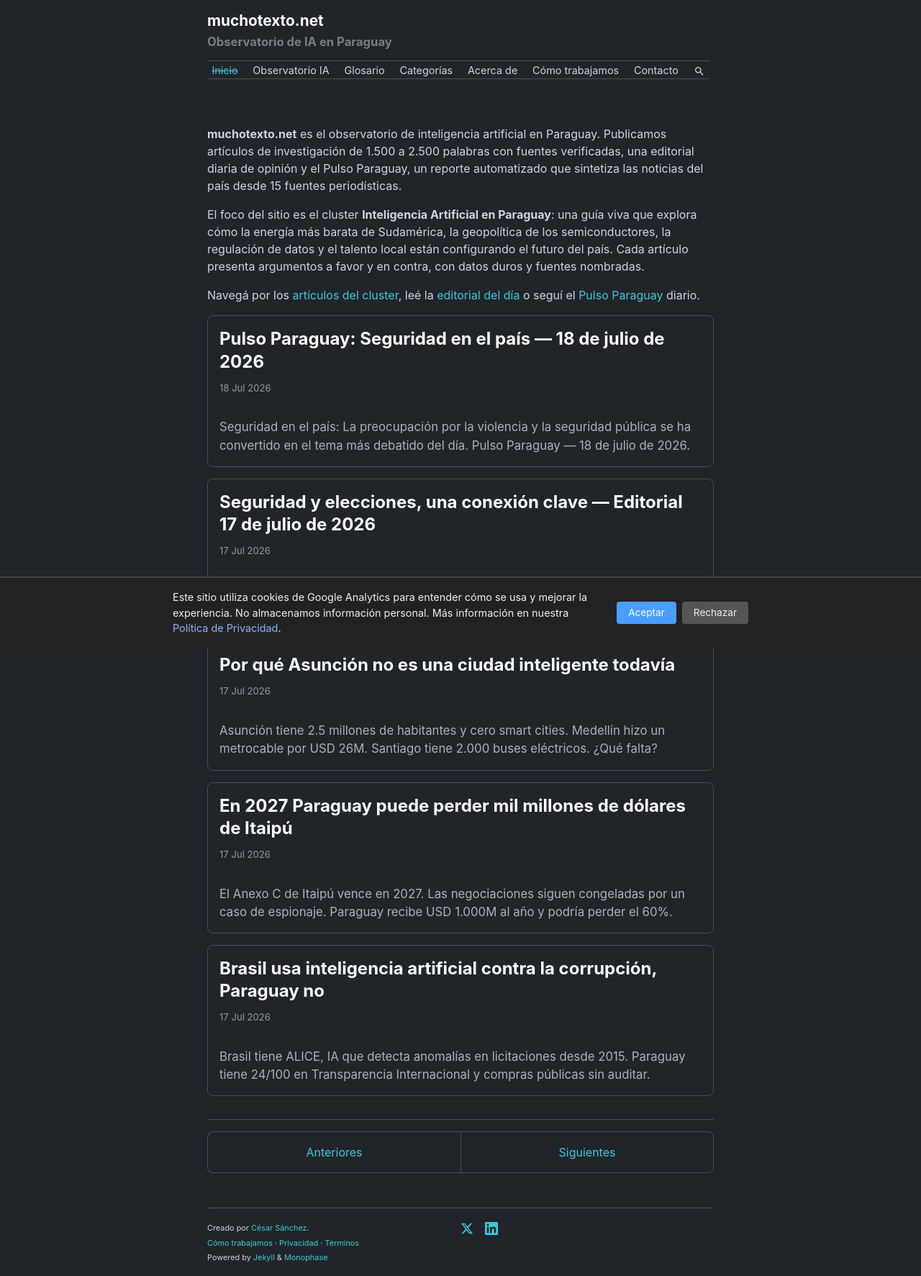
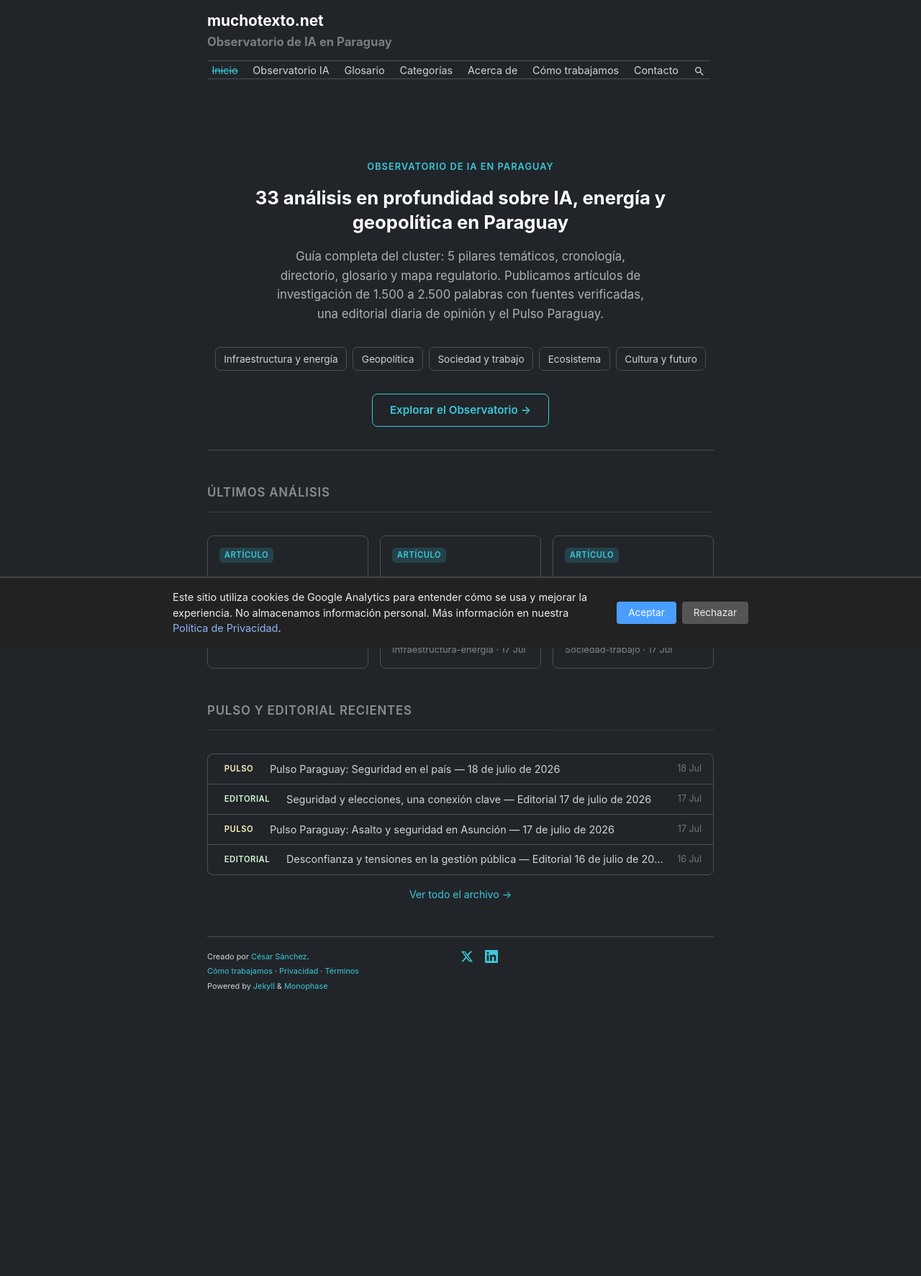
Before and after one commit to miravosqueinteresante/muchotexto.net, a Jekyll site: the page built from index.markdown, in a window 1280 px wide. Shown: the whole page at 72% size. Built offline with Jekyll 4.4.1, drawn with Linux system fonts in a browser that asks for light colours; the list of posts is cut into pages by our own code; after the commit the page ends 1395 px from its top, so only the background shows below that.

Commit message:
feat: redesign homepage as observatorio landing page with hero, cards, daily feed. Disable pagination.

```diff
--- a/_config.yml
+++ b/_config.yml
@@ -84,7 +84,7 @@ tags_path: /tags/
 categories_path: /categories/
 google_analytics: G-LLZE5F9CB7
 pagination:
-  enabled: true
+  enabled: false
   per_page: 5
   permalink: "/page/:num/"
   sort_field: "date"
--- a/_includes/head.html
+++ b/_includes/head.html
@@ -9,13 +9,7 @@
   <link rel="llms.txt" href="/llms.txt">
   {% feed_meta %}
 
-  {% if paginator.page and paginator.page > 1 %}
-    <meta name="robots" content="noindex, follow">
-    <title>muchotexto.net — Página {{ paginator.page }} de {{ paginator.total_pages }}</title>
-    <meta name="description" content="muchotexto.net — Página {{ paginator.page }} de {{ paginator.total_pages }}. Análisis profundo de inteligencia artificial desde Paraguay.">
-  {% else %}
-    {% seo %}
-  {% endif %}
+  {% seo %}
 
   {% include custom-head.html %}
 </head>
--- a/_layouts/home.html
+++ b/_layouts/home.html
@@ -2,47 +2,53 @@
 layout: default
 ---
 
-<div class="home-intro">
-  {{ content | markdownify }}
-</div>
+{{ content }}
 
-<div class="posts">
-  {% assign posts = site.posts %}
-  {% if paginator %}
-    {% assign posts = paginator.posts %}
-  {% endif %}
-  {% for post in posts %}
-    <div class="post">
-      <h2 class="post-title">
-        <a href="{{ post.url | relative_url }}">
-          {{ post.title }}
-        </a>
-      </h2>
+{% assign articulos = site.posts | where_exp: "p","p.categories contains 'articulos'" %}
+{% assign ultimos_articulos = articulos | slice: 0, 3 %}
+{% assign diarios = site.posts | where_exp: "p","p.categories contains 'pulso-paraguay' or p.categories contains 'editorial'" | slice: 0, 4 %}
 
-      <time datetime="{{ post.date | date_to_xmlschema }}" class="post-meta">{{ post.date | date_to_string }}</time>
+<section class="hero-observatorio">
+  <p class="hero-eyebrow">Observatorio de IA en Paraguay</p>
+  <h1 class="hero-title">{{ articulos.size }} análisis en profundidad sobre IA, energía y geopolítica en Paraguay</h1>
+  <p class="hero-desc">Guía completa del cluster: 5 pilares temáticos, cronología, directorio, glosario y mapa regulatorio. Publicamos artículos de investigación de 1.500 a 2.500 palabras con fuentes verificadas, una editorial diaria de opinión y el Pulso Paraguay.</p>
+  <div class="hero-pillars">
+    <a href="{{ '/ia-en-paraguay/#infraestructura-y-energia' | relative_url }}">Infraestructura y energía</a>
+    <a href="{{ '/ia-en-paraguay/#geopolítica-y-regulación-tech' | relative_url }}">Geopolítica</a>
+    <a href="{{ '/ia-en-paraguay/#ia-sociedad-y-trabajo' | relative_url }}">Sociedad y trabajo</a>
+    <a href="{{ '/ia-en-paraguay/#tecnología-aplicada-y-ecosistema' | relative_url }}">Ecosistema</a>
+    <a href="{{ '/ia-en-paraguay/#cultura-filosofía-y-futuro' | relative_url }}">Cultura y futuro</a>
+  </div>
+  <a class="hero-cta" href="{{ '/ia-en-paraguay/' | relative_url }}">Explorar el Observatorio &rarr;</a>
+</section>
 
-      <p class="post-excerpt">
-        {% if post.description %}
-          {{ post.description | strip_html }}
+<section class="home-section">
+  <h2 class="home-section-title">Últimos análisis</h2>
+  <div class="analysis-grid">
+    {% for post in ultimos_articulos %}
+      <a class="analysis-card" href="{{ post.url | relative_url }}">
+        <span class="badge badge-articulo">Artículo</span>
+        <h3>{{ post.title }}</h3>
+        <p class="analysis-meta">{{ post.tags | first | capitalize }} &middot; {{ post.date | date: "%-d %b" }}</p>
+      </a>
+    {% endfor %}
+  </div>
+</section>
+
+<section class="home-section">
+  <h2 class="home-section-title">Pulso y editorial recientes</h2>
+  <div class="daily-list">
+    {% for post in diarios %}
+      <a class="daily-row" href="{{ post.url | relative_url }}">
+        {% if post.categories contains 'editorial' %}
+          <span class="badge badge-editorial">Editorial</span>
         {% else %}
-          {{ post.excerpt | strip_html }}
+          <span class="badge badge-pulso">Pulso</span>
         {% endif %}
-      </p>
-    </div>
-  {% endfor %}
-</div>
-
-{% if paginator.total_pages > 1 %}
-  <div class="pagination">
-    {% if paginator.previous_page %}
-      <a class="pagination-item newer" href="{{ paginator.previous_page_path | relative_url }}">Anteriores</a>
-    {% else %}
-      <span class="pagination-item newer">Anteriores</span>
-    {% endif %}
-    {% if paginator.next_page %}
-      <a class="pagination-item older" href="{{ paginator.next_page_path | relative_url }}">Siguientes</a>
-    {% else %}
-      <span class="pagination-item older">Siguientes</span>
-    {% endif %}
+        <span class="daily-title">{{ post.title }}</span>
+        <time class="daily-date">{{ post.date | date: "%-d %b" }}</time>
+      </a>
+    {% endfor %}
   </div>
-{% endif %}
+  <a class="see-all" href="{{ '/archive/' | relative_url }}">Ver todo el archivo &rarr;</a>
+</section>
--- /dev/null
+++ b/_sass/monophase/_home.scss
@@ -0,0 +1,231 @@
+/**
+ * Homepage — Observatorio layout
+ * ponytail: design tokens from _variables.scss, dark mode only
+ */
+
+.hero-observatorio {
+  padding: var(--spacer-3) 0 var(--spacer-2);
+  margin-bottom: var(--spacer-3);
+  text-align: center;
+  border-bottom: 1px solid var(--border-color);
+}
+
+.hero-eyebrow {
+  margin: 0 0 var(--spacer);
+  font-size: 0.8em;
+  font-weight: 600;
+  text-transform: uppercase;
+  letter-spacing: 0.08em;
+  color: var(--link-color);
+}
+
+.hero-title {
+  margin: 0 auto var(--spacer);
+  max-width: 36rem;
+  font-size: 1.6em;
+  line-height: 1.35;
+  color: var(--heading-color);
+}
+
+.hero-desc {
+  margin: 0 auto var(--spacer-2);
+  max-width: 32rem;
+  font-size: 1.05em;
+  opacity: 0.8;
+  line-height: 1.6;
+}
+
+.hero-pillars {
+  display: flex;
+  flex-wrap: wrap;
+  justify-content: center;
+  gap: 0.5em;
+  margin-bottom: var(--spacer-2);
+}
+
+.hero-pillars a {
+  padding: 0.4em 0.85em;
+  font-size: 0.85em;
+  border: 1px solid var(--border-color);
+  border-radius: var(--border-radius);
+  color: var(--body-color);
+  text-decoration: none;
+  transition: border-color 0.15s, color 0.15s;
+}
+
+.hero-pillars a:hover {
+  border-color: var(--link-color);
+  color: var(--link-color);
+}
+
+.hero-cta {
+  display: inline-block;
+  padding: 0.7em 1.6em;
+  font-size: 0.95em;
+  font-weight: 600;
+  border: 1px solid var(--link-color);
+  border-radius: var(--border-radius);
+  color: var(--link-color);
+  text-decoration: none;
+  transition: background-color 0.15s, color 0.15s;
+}
+
+.hero-cta:hover {
+  background-color: var(--link-color);
+  color: var(--body-bg-color);
+}
+
+/**
+ * Homepage sections
+ */
+
+.home-section {
+  margin-bottom: var(--spacer-3);
+}
+
+.home-section-title {
+  margin: 0 0 var(--spacer-2);
+  padding-bottom: var(--spacer);
+  font-size: 1.05em;
+  font-weight: 600;
+  text-transform: uppercase;
+  letter-spacing: 0.05em;
+  color: var(--body-color);
+  opacity: 0.6;
+  border-bottom: 1px solid var(--border-color);
+}
+
+/**
+ * Analysis cards — 3-column grid
+ */
+
+.analysis-grid {
+  display: grid;
+  grid-template-columns: 1fr;
+  gap: var(--spacer);
+}
+
+@media (min-width: 40rem) {
+  .analysis-grid {
+    grid-template-columns: repeat(3, 1fr);
+  }
+}
+
+.analysis-card {
+  display: flex;
+  flex-direction: column;
+  padding: var(--spacer);
+  border: 1px solid var(--border-color);
+  border-radius: var(--border-radius);
+  text-decoration: none;
+  color: inherit;
+  transition: border-color 0.15s;
+}
+
+.analysis-card:hover {
+  border-color: var(--link-color);
+}
+
+.analysis-card h3 {
+  margin: var(--spacer) 0 0.35em;
+  font-size: 1em;
+  line-height: 1.4;
+  color: var(--heading-color);
+}
+
+.analysis-meta {
+  margin: 0;
+  font-size: 0.8em;
+  opacity: 0.55;
+}
+
+/**
+ * Badges
+ */
+
+.badge {
+  display: inline-block;
+  padding: 0.15em 0.6em;
+  font-size: 0.7em;
+  font-weight: 600;
+  text-transform: uppercase;
+  letter-spacing: 0.05em;
+  border-radius: var(--border-radius);
+  align-self: flex-start;
+}
+
+.badge-articulo {
+  background: rgba(var(--link-color-rgb), 0.18);
+  color: var(--link-color);
+}
+
+.badge-pulso {
+  background: rgba(var(--warning-color-rgb, 255 200 0), 0.15);
+  color: var(--warning-color);
+}
+
+.badge-editorial {
+  background: rgba(var(--info-color-rgb, 0 200 100), 0.15);
+  color: var(--info-color);
+}
+
+/**
+ * Daily feed — Pulso + Editorial rows
+ */
+
+.daily-list {
+  display: flex;
+  flex-direction: column;
+  gap: 1px;
+  background: var(--border-color);
+  border: 1px solid var(--border-color);
+  border-radius: var(--border-radius);
+  overflow: hidden;
+}
+
+.daily-row {
+  display: flex;
+  align-items: center;
+  gap: var(--spacer);
+  padding: 0.65em var(--spacer);
+  background: var(--body-bg-color);
+  text-decoration: none;
+  color: inherit;
+  transition: background-color 0.1s;
+}
+
+.daily-row:hover {
+  background: var(--code-bg-color);
+}
+
+.daily-row .badge {
+  flex-shrink: 0;
+}
+
+.daily-title {
+  flex: 1;
+  font-size: 0.9em;
+  line-height: 1.35;
+  white-space: nowrap;
+  overflow: hidden;
+  text-overflow: ellipsis;
+}
+
+.daily-date {
+  flex-shrink: 0;
+  font-size: 0.78em;
+  opacity: 0.45;
+  white-space: nowrap;
+}
+
+/**
+ * See all link
+ */
+
+.see-all {
+  display: block;
+  margin-top: var(--spacer);
+  text-align: center;
+  font-size: 0.88em;
+  color: var(--link-color);
+}
--- a/_sass/monophase/main.scss
+++ b/_sass/monophase/main.scss
@@ -3,6 +3,7 @@
 @import "variables";
 @import "base";
 @import "layout";
+@import "home";
 @import "predefined";
 
 @import "highlight-dark";
--- a/index.markdown
+++ b/index.markdown
@@ -3,14 +3,8 @@ layout: home
 sitemap: true
 description: "Observatorio de inteligencia artificial en Paraguay: análisis profundo con datos duros y fuentes verificables. Data centers, energía, geopolítica, talento tech y el futuro digital del país."
 pagination:
-  enabled: true
+  enabled: false
 ---
-
-**muchotexto.net** es el observatorio de inteligencia artificial en Paraguay. Publicamos artículos de investigación de 1.500 a 2.500 palabras con fuentes verificadas, una editorial diaria de opinión y el Pulso Paraguay, un reporte automatizado que sintetiza las noticias del país desde 15 fuentes periodísticas.
-
-El foco del sitio es el cluster **Inteligencia Artificial en Paraguay**: una guía viva que explora cómo la energía más barata de Sudamérica, la geopolítica de los semiconductores, la regulación de datos y el talento local están configurando el futuro del país. Cada artículo presenta argumentos a favor y en contra, con datos duros y fuentes nombradas.
-
-Navegá por los [artículos del cluster](/ia-en-paraguay/), leé la [editorial del día](/categories/#editorial) o seguí el [Pulso Paraguay](/categories/#pulso-paraguay) diario.
 
 <script type="application/ld+json">
 {
@@ -20,14 +14,6 @@ Navegá por los [artículos del cluster](/ia-en-paraguay/), leé la [editorial d
   "name": "muchotexto.net",
   "url": "https://muchotexto.net",
   "description": "Observatorio de inteligencia artificial en Paraguay: análisis profundo con datos duros y fuentes verificables. Data centers, energía, geopolítica, talento tech y el futuro digital del país.",
-  "publisher": {
-    "@type": "Organization",
-    "name": "MuchoTexto",
-    "url": "https://muchotexto.net",
-    "logo": {
-      "@type": "ImageObject",
-      "url": "https://muchotexto.net/assets/images/muchotextonet-logo.png"
-    }
-  }
+  "publisher": { "@id": "https://muchotexto.net/#org" }
 }
 </script>
```
